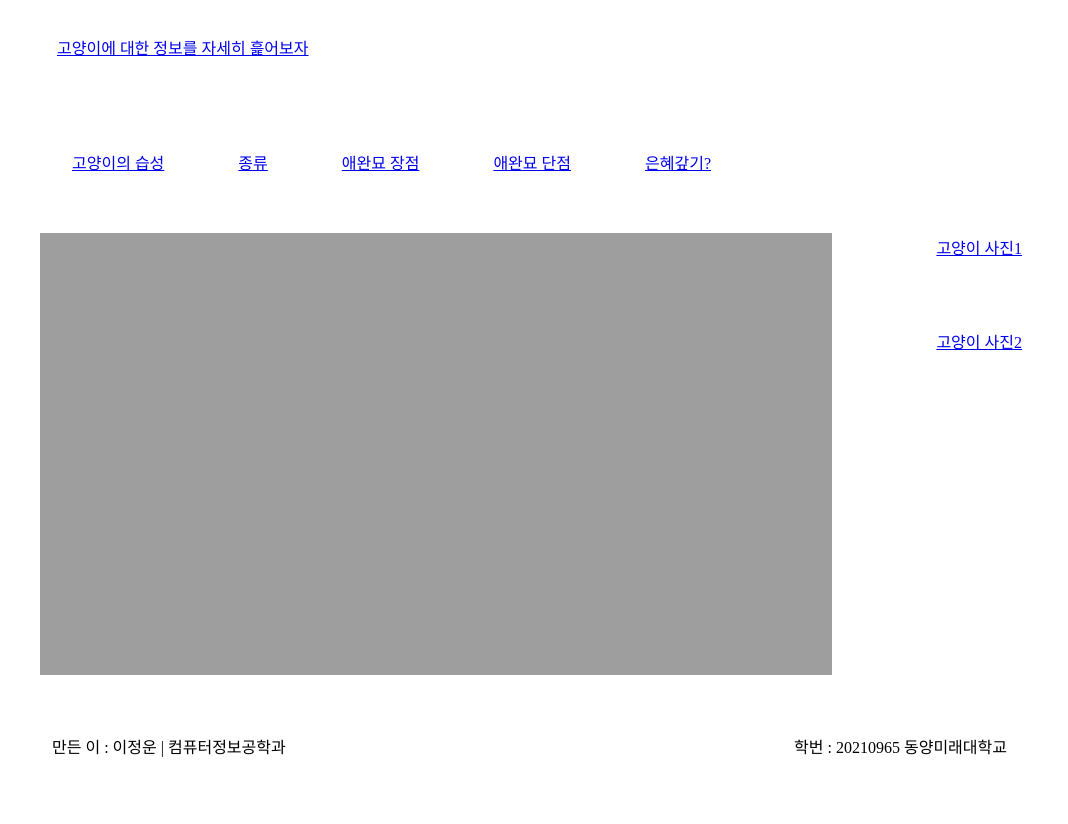
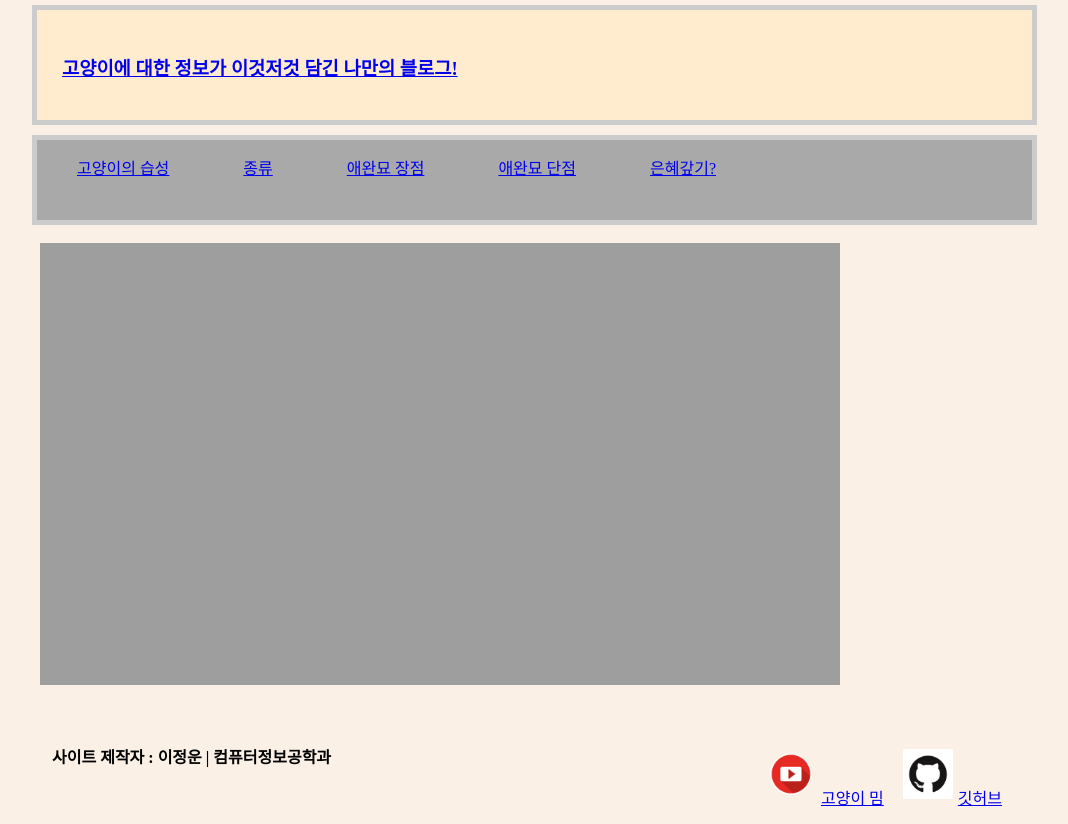
Before and after one commit to jungwoon0827/jungwoon0827.github.io, a plain HTML site: page index.html in a window 1280 px wide. Shown: the whole page, without its empty margins (103-1171 px from the left). Drawn offline with Linux system fonts and the light colour scheme.

Commit message:
Add files via upload

```diff
--- a/index.html
+++ b/index.html
@@ -6,6 +6,7 @@
 	* {
 		padding: 0;
 		margin: 5px;
+		font-family: ONE Mobile POP;
 	}
 	li {
 		list-style-type: none;
@@ -18,7 +19,8 @@
 		height: 70px;
 		margin-top: 10px;
 		padding-top: 10px;
-		border: solid 0px #cccccc;
+		border: solid 5px #cccccc;
+		background-color: #A9A9A9;
 	}
 	nav li {
 		display: inline;
@@ -27,8 +29,10 @@
 	header {
 		width: 995px;
 		height: 110px;
-		margin-top: 10px;
-		border: solid 0px #cccccc;
+		margin-top: 0px;
+		border: solid 5px #cccccc;
+		background-color: #FFEBCD;
+		font-weight: bold;
 	}
 	#logo {
 		margin: 20px;
@@ -63,6 +67,7 @@
 	#address {
 		float: left;
 		margin: 30px 0 0 20px;
+		font-weight: bold;
 	}
 	#customer {
 		float: right;
@@ -72,6 +77,7 @@
 	#page {
 		width: 1020px;
 		margin: auto;
+		background-color: #FAF0E6;
 		border: solid 0px #cccccc;
 	}
 		      aside {
@@ -87,7 +93,7 @@
 <body id="page">
 <header>
 	<div id='logo'>
-		<a href="indexcat.html" target="bb">고양이에 대한 정보를 자세히 흝어보자</a>
+		<a href="indexcat.html" target="bb"><h3>고양이에 대한 정보가 이것저것 담긴 나만의 블로그!</h3></a>
 	</div>
 </header>
 <div class='clear'></div> <!-- float 속성 해제 -->
@@ -101,22 +107,22 @@
 </ul>
 </nav>
 <div class='clear'></div> <!-- float 속성 해제-->
-<iframe src="indexcat.html" scrolling="no" name="bb" width="800" height="450" frameborder="0"></iframe>
+<iframe src="indexcat.html" scrolling="yes" name="bb" width="995" height="450" frameborder="0"></iframe>
 <!-- <section>
 	<img src='./img/index사진1.png' width="800">
 </section> -->
-<aside>
-	<ul>
-		<li><a href="gamecat.html" target="bb">고양이 사진1</a></li>
-		<li><a href="sadcat.html" target="bb">고양이 사진2</a></li>
-	</ul>
-</aside>
+
 <div class='clear'></div> <!-- float 속성 해제-->
 <footer>
 	<div id='address'>
-		만든 이 : 이정운 | 컴퓨터정보공학과
+		사이트 제작자 : 이정운 | 컴퓨터정보공학과
 	</div>
 	<div id='customer'>
-		학번 : 20210965 동양미래대학교
+		<a href="https://www.youtube.com/watch?v=Eue6mtEZy80">
+		<img src='./img/yt.png' width="50">고양이 밈</a>
+		<a href="https://github.com/jungwoon0827">
+		<img src='./img/github.png' width="50">깃허브</a>
 	</div>
 </footer>
+</body>
+</html>
```
Also changed, not shown: cat01.html (+12 -0 lines), cat02.html (+13 -0 lines), cat03.html (+11 -0 lines), cat04.html (+13 -0 lines), cat06.html (+11 -15 lines), img/github.png (added), img/yt.png (added), img/고양이1.jpg (added), img/그루밍.jpeg (added), img/놀숲.jpg (added), img/러시안블루.jpg (added), img/사냥.jpg (added), img/스크래치.jpg (added), img/은혜갚기.jpg (added), 3 more files.
